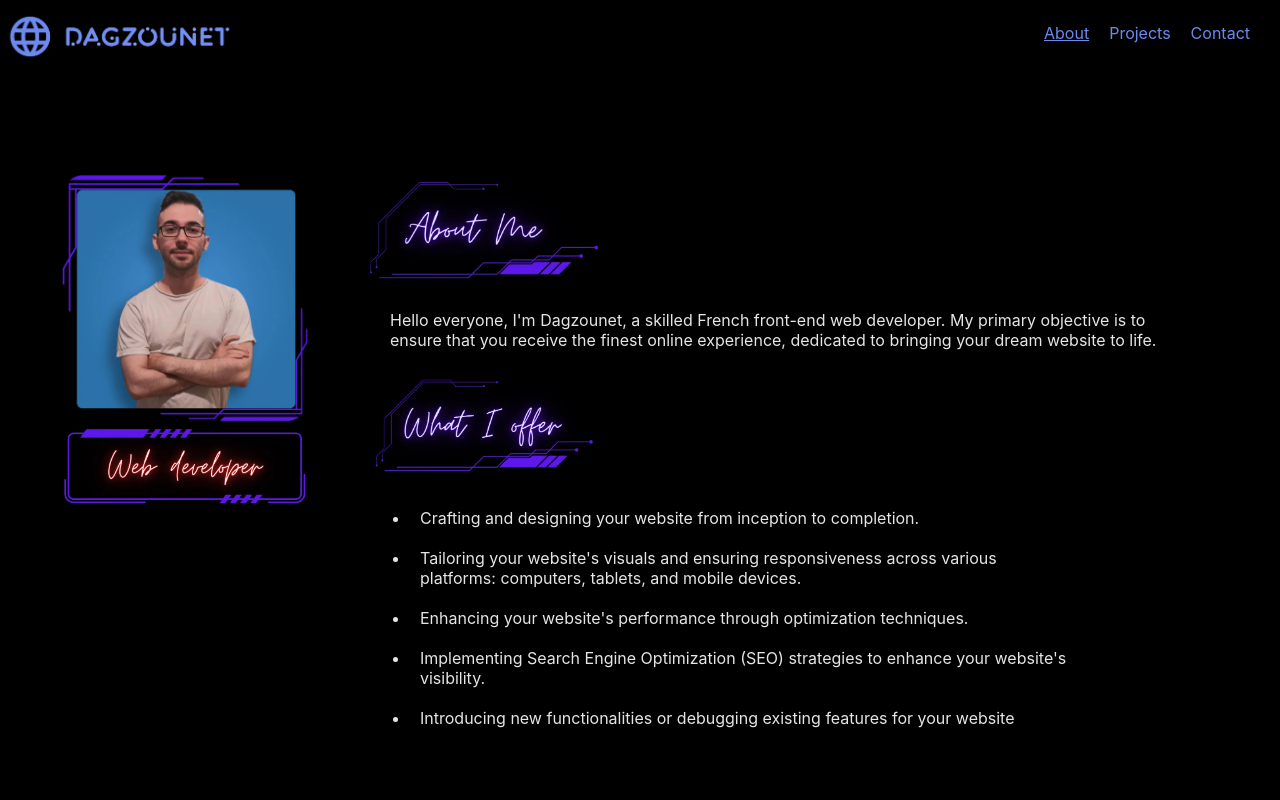
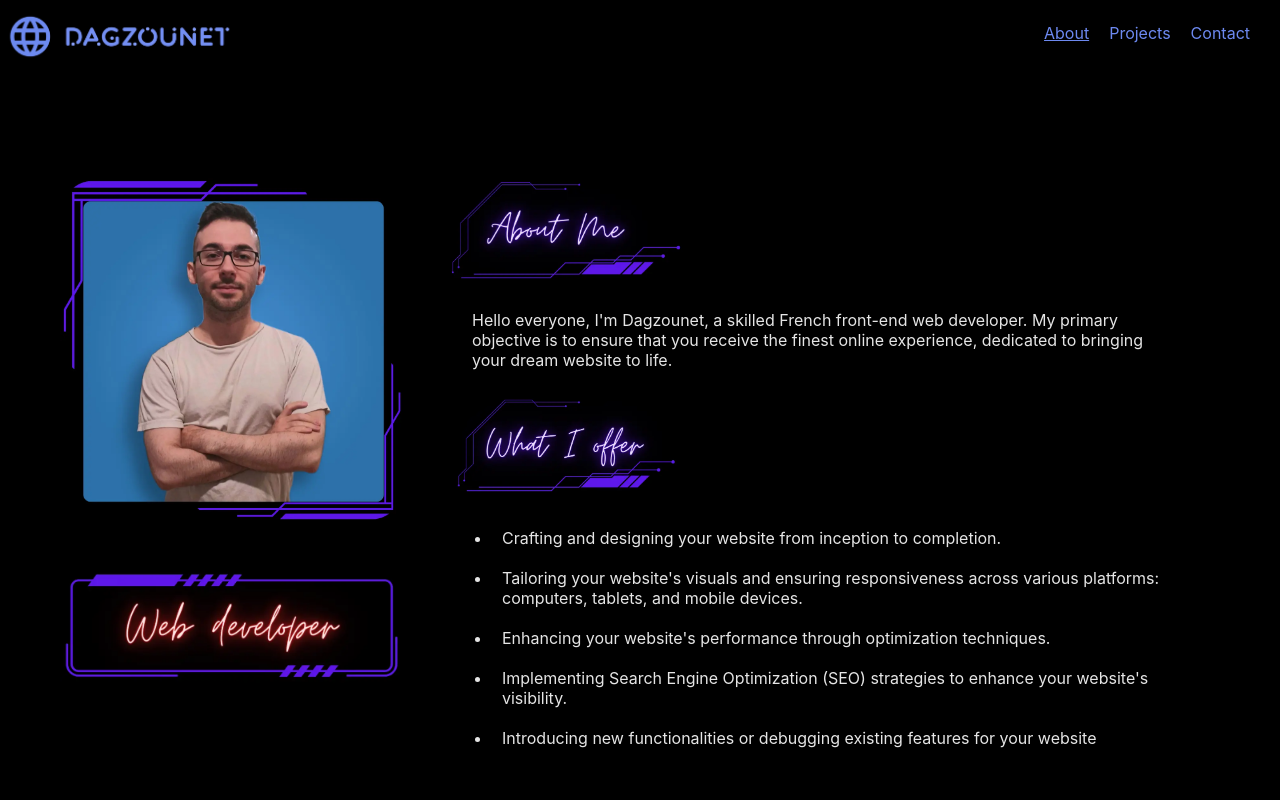
Before and after one commit to Dagzounet/Project12_Portfolio, a React (Create React App) app: page /#/ in a window 1280 px wide. Shown: the top 800 px of the page. Built offline with nearby package versions, Linux system fonts and the light colour scheme.

Commit message:
adjust some scss settings to improve visual result
adjust some scss settings to improve visual result

```diff
--- a/src/components/About/_About.scss
+++ b/src/components/About/_About.scss
@@ -6,6 +6,7 @@
     p {
         position: relative;
         left: 30px;
+        width: 90%;
     }
     img {
         display: flex;
@@ -14,8 +15,13 @@
     .imageContainer {
         display: flex;
         flex-direction: column;
+        gap: 34px;
+        img {
+            width: 344px;
+            padding: 5px 0px;
+        }
     }
     .descriptionServicesContainer {
-        padding: 0px 50px;
+        padding-left: 38px;
     }
 }
--- a/src/components/Services/_Services.scss
+++ b/src/components/Services/_Services.scss
@@ -9,7 +9,7 @@
         font-weight: 400;
     }
     ul {
-        padding: 0px 70px;
+        padding-left: 70px;
     }
     li {
         padding: 10px;
--- a/src/styles/main.css
+++ b/src/styles/main.css
@@ -35,6 +35,7 @@ footer {
 .About p {
   position: relative;
   left: 30px;
+  width: 90%;
 }
 .About img {
   display: flex;
@@ -43,9 +44,14 @@ footer {
 .About .imageContainer {
   display: flex;
   flex-direction: column;
+  gap: 34px;
+}
+.About .imageContainer img {
+  width: 344px;
+  padding: 5px 0px;
 }
 .About .descriptionServicesContainer {
-  padding: 0px 50px;
+  padding-left: 38px;
 }
 
 .Skills h1 {
@@ -68,7 +74,7 @@ footer {
   font-weight: 400;
 }
 .Services ul {
-  padding: 0px 70px;
+  padding-left: 70px;
 }
 .Services li {
   padding: 10px;
```
Also changed, not shown: 1 other file (tests, documents, lock files or other folders).
